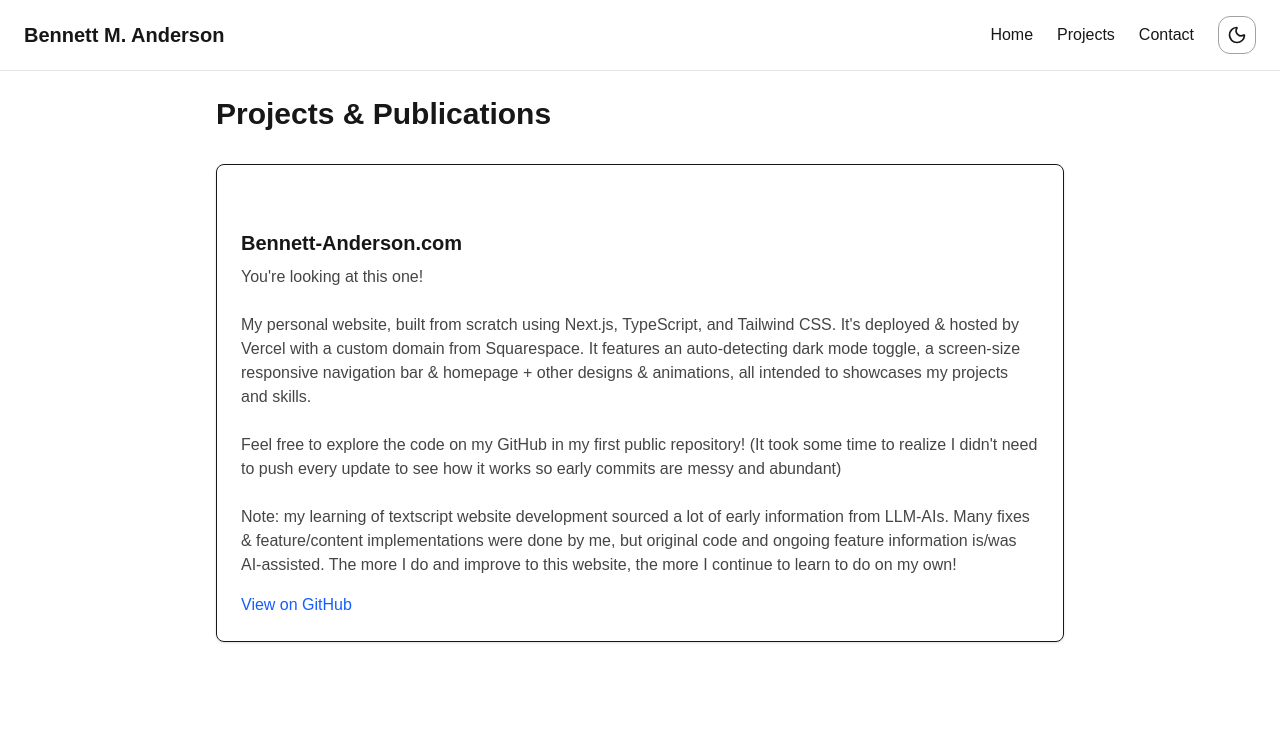
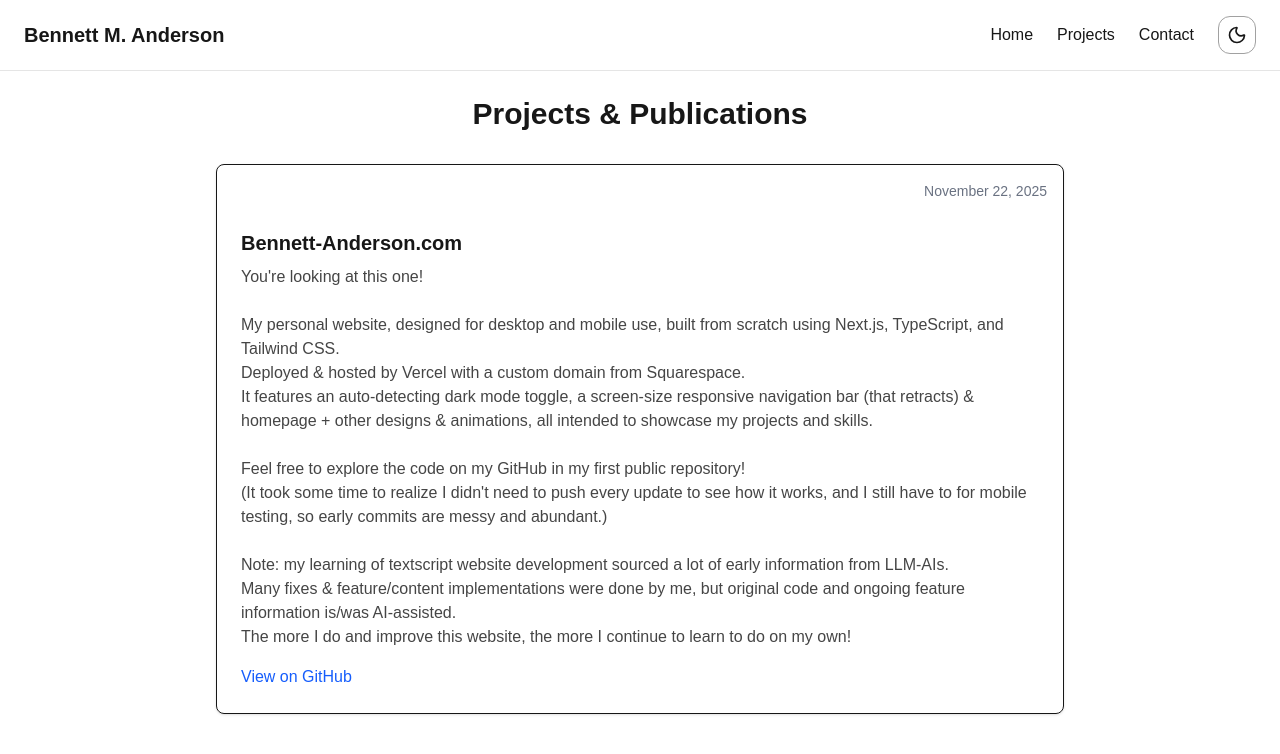
Before and after one commit to B-M-Anderson/Peninsula, a Next.js app: page /projects in a window 1280 px wide. Shown: the top 754 px of the page. Built offline with nearby package versions, Linux system fonts and the light colour scheme.

Commit message:
project page date added

```diff
--- a/app/projects/page.tsx
+++ b/app/projects/page.tsx
@@ -1,42 +1,65 @@
+"use client";
+
+type Project = {
+  title: string;
+  description: string;
+  githubUrl?: string;
+  date: string; // <-- add a date field
+};
+
+const projects: Project[] = [
+  {
+    title: "Bennett-Anderson.com",
+    description: `You're looking at this one!
+
+My personal website, designed for desktop and mobile use, built from scratch using Next.js, TypeScript, and Tailwind CSS.
+Deployed & hosted by Vercel with a custom domain from Squarespace.
+It features an auto-detecting dark mode toggle, a screen-size responsive navigation bar (that retracts) & homepage + other designs & animations, all intended to showcase my projects and skills.
+
+Feel free to explore the code on my GitHub in my first public repository!
+(It took some time to realize I didn't need to push every update to see how it works, and I still have to for mobile testing, so early commits are messy and abundant.)
+
+Note: my learning of textscript website development sourced a lot of early information from LLM-AIs.
+Many fixes & feature/content implementations were done by me, but original code and ongoing feature information is/was AI-assisted.
+The more I do and improve this website, the more I continue to learn to do on my own!`,
+    githubUrl: "https://github.com/B-M-Anderson/peninsula",
+    date: "November 22, 2025", // <-- input date here
+  },
+  // Add more projects here with your own dates
+];
+
 export default function ProjectsPage() {
   return (
-    <div className="max-w-4xl mx-auto py-16 px-6">
-      <h1 className="text-3xl font-bold mb-8">Projects & Publications</h1>
+    <div className="max-w-4xl mx-auto py-16 px-6 space-y-8">
+      <h1 className="text-3xl font-bold mb-8 text-center">
+        Projects & Publications
+      </h1>
 
-      {/* Example project entry */}
-      <div className="mb-8 p-6 pt-16 border rounded-lg shadow dark:border-gray-700">
-        <h2 className="text-xl font-semibold mb-2">Bennett-Anderson.com</h2>
-        <p className="opacity-80 whitespace-pre-line">
-    You're looking at this one! <br /><br />
-    My personal website, built from scratch using Next.js, TypeScript, and Tailwind CSS.
-    It's deployed & hosted by Vercel with a custom domain from Squarespace.
-    It features an auto-detecting dark mode toggle, a screen-size responsive navigation bar & homepage + other designs & animations, all intended to showcases my projects and skills. <br /><br />
-    Feel free to explore the code on my GitHub in my first public repository!
-    (It took some time to realize I didn't need to push every update to see how it works so early commits are messy and abundant)<br /><br />
-    Note: my learning of textscript website development sourced a lot of early information from LLM-AIs.
-    Many fixes & feature/content implementations were done by me, but original code and ongoing feature information is/was AI-assisted.
-    The more I do and improve to this website, the more I continue to learn to do on my own!
-  </p>
+      {projects.map((project, idx) => (
+        <div
+          key={idx}
+          className="relative mb-8 p-6 pt-16 border rounded-lg shadow dark:border-gray-700"
+        >
+          {/* Date in top-right */}
+          <div className="absolute top-4 right-4 text-sm text-gray-500 dark:text-gray-400">
+            {project.date}
+          </div>
 
-  {/* GitHub link */}
+          <h2 className="text-xl font-semibold mb-2">{project.title}</h2>
+          <p className="opacity-80 whitespace-pre-line">{project.description}</p>
+
+          {project.githubUrl && (
             <a
-    href="https://github.com/B-M-Anderson/peninsula"
+              href={project.githubUrl}
               target="_blank"
               rel="noopener noreferrer"
               className="mt-4 inline-block text-blue-600 hover:underline"
             >
               View on GitHub
             </a>
+          )}
         </div>
-
-
-      {/* Example project entry
-      <div className="mb-8 p-6 border rounded-lg shadow dark:border-gray-700">
-        <h2 className="text-xl font-semibold mb-2">proj title</h2>
-        <p className="opacity-80">
-          blah blah blah insert project here
-        </p>
-      </div>*/}
+      ))}
     </div>
   );
 }
```
Lines whose indentation alone changed are shown as unchanged.
